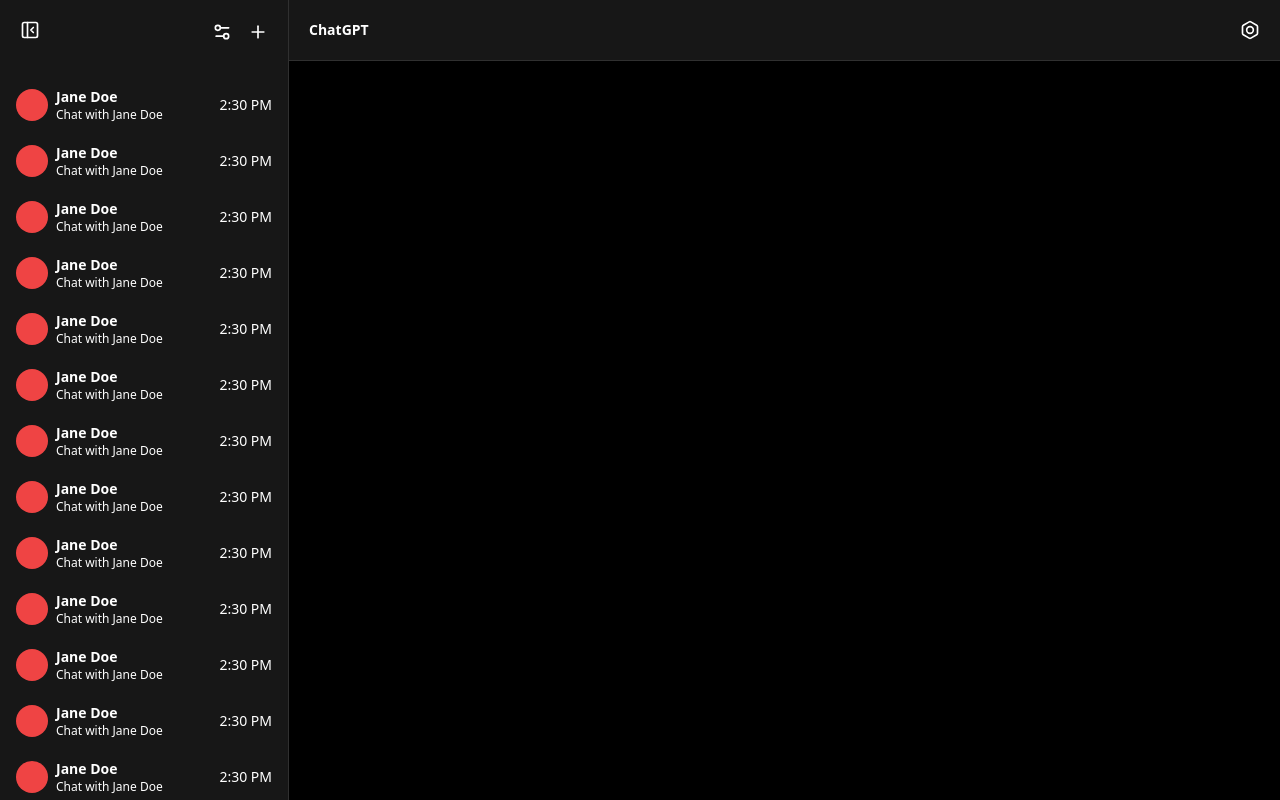
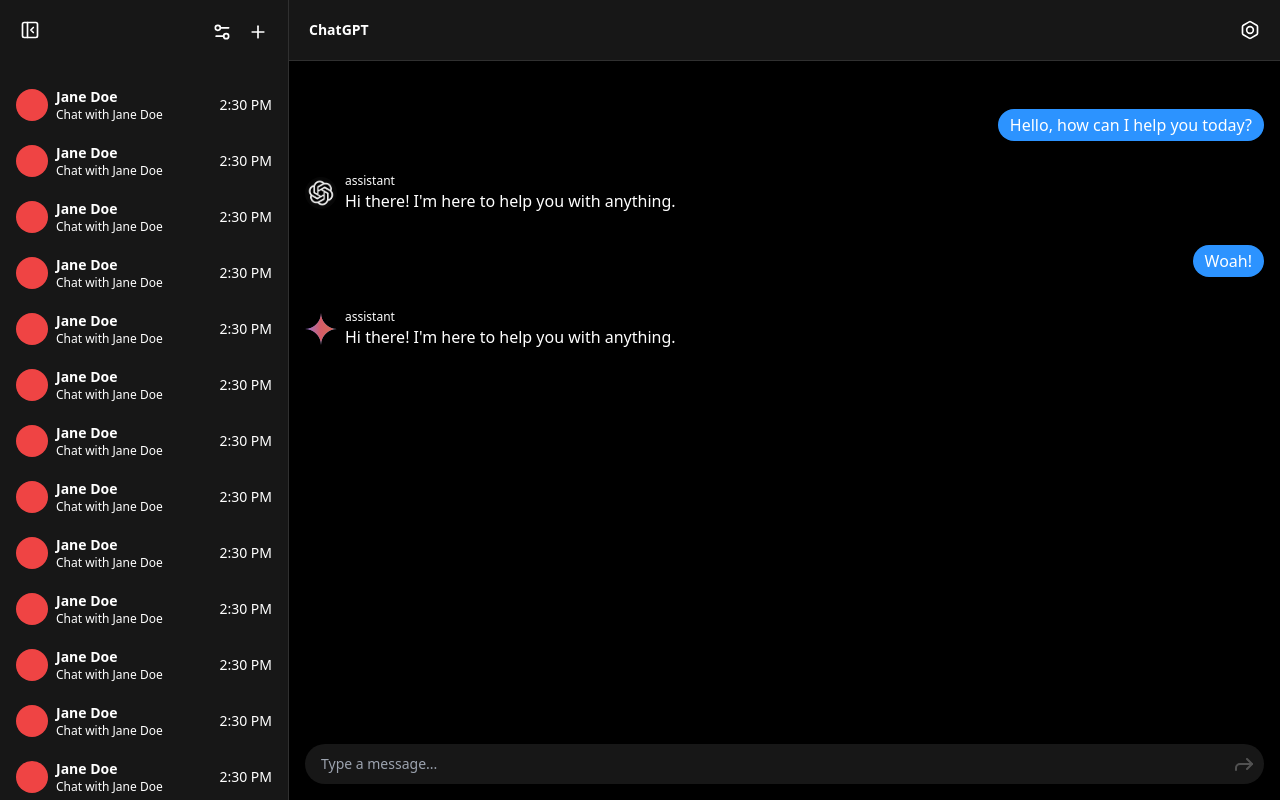
Before and after one commit to keiryan/bot-battle-gen-2, a Vue app: page / in a window 1280 px wide. Built offline with nearby package versions, Linux system fonts and the light colour scheme.

Commit message:
added chat bubbles

```diff
--- a/src/App.vue
+++ b/src/App.vue
@@ -3,13 +3,17 @@
     <Chats
       @toggle-panel="togglePanel"
       :navOpen="navOpen"
-      @toggle-app-settings="toggleCommandBar"
+      @toggle-app-settings="toggleSettings"
     />
     <ChatWindow :navOpen="navOpen" @toggle-panel="togglePanel" />
     <MessageBar
       :messageBarOpen="messageBarOpen"
       @toggle-app-settings="toggleCommandBar"
       @concurrent-message="submitConcurrentMessage"
+    />
+    <Settings
+      :settingsOpen="settingsOpen"
+      @toggle-app-settings="toggleSettings"
     />
   </div>
 </template>
@@ -18,12 +22,14 @@
 import Chats from "./components/Chats.vue";
 import ChatWindow from "./components/ChatWindow.vue";
 import MessageBar from "./components/MessageBar.vue";
+import Settings from "./components/Settings.vue";
 export default {
   name: "App",
   components: {
     Chats,
     ChatWindow,
     MessageBar,
+    Settings,
   },
   props: {},
   data() {
@@ -40,6 +46,7 @@
       },
       navOpen: true,
       messageBarOpen: false,
+      settingsOpen: false,
     };
   },
   computed: {},
@@ -60,6 +67,10 @@
       this.messageBarOpen = !this.messageBarOpen;
     },
 
+    toggleSettings() {
+      this.settingsOpen = !this.settingsOpen;
+    },
+
     submitConcurrentMessage(message) {
       console.log("app level", message);
     },
--- /dev/null
+++ b/src/components/AppSettingsListOption.vue
@@ -0,0 +1,36 @@
+<template>
+  <li
+    class="flex items-center gap-2 p-2 w-full rounded dark-hover"
+    :class="''"
+  >
+    <div>
+      <Bolt size="20" v-if="setting.icon === 'bolt'" />
+      <Atom size="20" v-if="setting.icon === 'atom'" />
+      <Bot size="20" v-if="setting.icon === 'bot'" />
+    </div>
+    <div class="capitalize">{{ setting.title }}</div>
+  </li>
+</template>
+
+<script setup>
+import { Bolt, Atom, Bot } from "lucide-vue-next";
+</script>
+
+<script>
+export default {
+  name: "AppSettingsListOption",
+  components: {},
+  props: {
+    setting: Object,
+    selectedSetting: String,
+  },
+  data() {
+    return {};
+  },
+  computed: {},
+  methods: {},
+  mounted() {},
+};
+</script>
+
+<style></style>
--- /dev/null
+++ b/src/components/ChatMessage.vue
@@ -0,0 +1,64 @@
+<template>
+  <li
+    class="w-full flex transition-custom"
+    :class="message.sender === 'user' && 'justify-end'"
+    :style="{
+      paddingTop: noPadding ? '0.3rem' : '2rem',
+    }"
+  >
+    <div
+      class="bg-[#2C93FF] w-fit py-1 px-3 rounded-full"
+      v-if="message.sender === 'user'"
+      ref="userMessage"
+    >
+      {{ message.content }}
+    </div>
+    <div
+      v-else
+      class="flex items-center gap-2"
+    >
+      <img
+        class="w-8 h-8 rounded-full"
+        :src="getImageUrl(message.icon)"
+        alt="Profile Image"
+      />
+      <div class="flex flex-col">
+        <div class="text-xs">{{ message.sender }}</div>
+        <div>
+          {{ message.content }}
+        </div>
+      </div>
+    </div>
+  </li>
+</template>
+
+<script setup>
+import getImageUrl from "../utils/imageGrabber.js";
+</script>
+
+<script>
+import { ref } from "vue";
+export default {
+  name: "ChatMessage",
+  components: {},
+  props: {
+    message: Object,
+    noPadding: Boolean,
+    index: Number,
+  },
+  data() {
+    return {};
+  },
+  computed: {},
+  methods: {},
+  mounted() {
+    // Remove the transform property after the first message
+    // Wait index x 10ms before animating the message
+    // setTimeout(() => {
+    //   this.$refs.userMessage.style.transform = "";
+    // }, this.index * 20);
+  },
+};
+</script>
+
+<style scoped></style>
--- a/src/components/ChatWindow.vue
+++ b/src/components/ChatWindow.vue
@@ -1,10 +1,12 @@
 <template>
     <div
-    class="flex-[6] bg-black border-l border-[#303030] flex flex-col transition-custom"
+      class="flex-[6] bg-black border-l border-[#303030] flex flex-col transition-custom items-center overflow-x-hidden"
       :class="navOpen ? 'border-[#303030]' : 'border-black'"
     >
       <!-- Header -->
-    <header class="p-4 bg-[#171717] w-full border-b border-[#303030] flex justify-between items-center">
+      <header
+        class="p-4 dark-accent w-full border-b border-[#303030] flex justify-between items-center"
+      >
         <div class="text-sm font-semibold flex gap-2 items-center">
           <button
             class="app-button"
@@ -21,30 +23,82 @@
           <Bolt size="20" />
         </div>
       </header>
+      <!-- Chat Window -->
+      <section class="w-full max-w-screen-lg flex flex-col flex-1 p-4">
+        <transition-group
+          name="list"
+          tag="ul"
+          class="flex-1 items-center flex flex-col"
+        >
+          <ChatMessage
+            v-for="(message, index) in chat.messages"
+            :key="message.id"
+            :message="message"
+            :noPadding="
+              index > 0 && chat.messages[index - 1].sender === message.sender
+            "
+            :index="index"
+          />
+        </transition-group>
+        <ChatWindowInput @submit-message="submitMessage" />
+      </section>
     </div>
   </template>
 
   <script setup>
   import { PanelLeftClose, Bolt } from "lucide-vue-next";
-</script>
+  import ChatWindowInput from "./ChatWindowInput.vue";
+  import ChatMessage from "./ChatMessage.vue";
+    import { ref, defineProps } from "vue";
 
-<script>
-export default {
-  name: "ChatWindow",
-  components: {},
-  props: {
+  const props = defineProps({
     navOpen: Boolean,
+  });
+
+  const chat = ref({
+    id: Math.random(),
+    messages: [
+      {
+        id: 1,
+        sender: "user",
+        content: "Hello, how can I help you today?",
       },
-  data() {
-    return {};
+      {
+        id: 2,
+        sender: "assistant",
+        content: "Hi there! I'm here to help you with anything.",
+        icon: "chatgpt.png",
       },
-  computed: {},
-  methods: {},
-  mounted() {},
-  created() {},
-  updated() {},
-  destroyed() {},
+      {
+        id: 3,
+        sender: "user",
+        content: "Woah!",
+      },
+      {
+        id: 4,
+        sender: "assistant",
+        content: "Hi there! I'm here to help you with anything.",
+        icon: "gemini.svg",
+      },
+    ],
+  });
+
+  const submitMessage = (message) => {
+    chat.value.messages.push({
+      id: Date.now(),
+      sender: "user",
+      content: message,
+    });
   };
   </script>
 
-<style></style>
+  <style scoped>
+  .list-enter-active, .list-leave-active {
+    transition: opacity 0.5s, transform 0.5s;
+  }
+
+  .list-enter-from, .list-leave-to {
+    opacity: 0;
+    transform: translateY(20px);
+  }
+  </style>
--- /dev/null
+++ b/src/components/ChatWindowInput.vue
@@ -0,0 +1,49 @@
+<template>
+  <form
+    class="w-full pl-4 p-1 dark-accent rounded-full flex items-center"
+    @submit="submitMessage"
+  >
+    <input
+      type="text"
+      class="bg-transparent outline-none border-none text-white w-full text-sm"
+      autocomplete="off"
+      placeholder="Type a message..."
+      v-model="message"
+    />
+    <div
+      class="p-1 rounded-full transition-custom hover:bg-[#ffffff20]"
+      :class="message.length === 0 && 'pointer-events-none opacity-25'"
+      @click="submitMessage"
+    >
+      <Forward class="cursor-pointer" />
+    </div>
+  </form>
+</template>
+
+<script setup>
+import { Forward } from "lucide-vue-next";
+</script>
+
+<script>
+export default {
+  name: "ChatWindowInput",
+  components: {},
+  props: {},
+  data() {
+    return {
+      message: "",
+    };
+  },
+  computed: {},
+  methods: {
+    submitMessage(e) {
+      e.preventDefault();
+      this.$emit("submit-message", this.message);
+      this.message = "";
+    },
+  },
+  mounted() {},
+};
+</script>
+
+<style></style>
--- a/src/components/Chats.vue
+++ b/src/components/Chats.vue
@@ -1,6 +1,6 @@
 <template>
   <div
-    class="flex-[2] bg-[#171717] transition-custom overflow-y-scroll overflow-x-hidden no-scrollbar"
+    class="flex-[2] dark-accent transition-custom overflow-y-scroll overflow-x-hidden no-scrollbar"
     :class="navOpen ? 'max-w-[18rem]' : 'max-w-0'"
   >
     <div class="flex flex-col">
--- a/src/components/MessageBar.vue
+++ b/src/components/MessageBar.vue
@@ -6,13 +6,10 @@
     "
   >
     <!-- Background blur -->
-    <div
-      class="w-full h-full absolute top-0 left-0 backdrop-blur backdrop-brightness-[0.20] hover:cursor-pointer"
-      @click="$emit('toggle-app-settings')"
-    />
+    <div class="background-blur" @click="$emit('toggle-app-settings')" />
     <div class="w-full max-w-screen-sm z-50">
       <div class="flex items-center">
-        <div
+        <!-- <div
           class="flex items-center cursor-pointer bg-[#060606FF] rounded-full border border-[#282828] overflow-hidden"
           :class="
             settingsOpen ? 'w-0 opacity-0 pointer-events-none' : 'p-2 mr-2'
@@ -24,7 +21,7 @@
             class="transition-all duration-300 ease-in-out opacity-50 hover:opacity-100"
             :class="settingsOpen && '-translate-x-52'"
           />
-        </div>
+        </div> -->
         <form
           class="flex flex-1 gap-2 bg-[#060606FF] p-2 px-3 rounded-full border border-[#282828]"
           @submit="submitConcurrentMessage"
@@ -67,7 +64,6 @@
   },
   computed: {},
   methods: {
-
     submitConcurrentMessage(e) {
       e.preventDefault();
       this.$emit("concurrent-message", this.message);
--- /dev/null
+++ b/src/components/Settings.vue
@@ -0,0 +1,79 @@
+<template>
+  <div
+    class="w-screen h-screen fixed top-0 left-0 transition-custom flex items-center justify-center"
+    :class="settingsOpen ? 'opacity-100' : 'opacity-0 pointer-events-none'"
+  >
+    <div
+      class="background-blur transition-custom"
+      @click="$emit('toggle-app-settings')"
+    />
+
+    <div
+      class="w-full max-w-screen-sm rounded border border-[#303030] z-50 flex"
+    >
+      <aside class="flex flex-1 p-2 bg-[#111111] border-r border-[#303030]">
+        <ul class="w-full">
+          <AppSettingsListOption
+            v-for="setting in settings"
+            :setting="setting"
+            :key="setting.id"
+          />
+        </ul>
+      </aside>
+      <section class="flex-[3] dark-accent"></section>
+    </div>
+  </div>
+</template>
+
+<script setup></script>
+
+<script>
+import AppSettingsListOption from "./AppSettingsListOption.vue";
+export default {
+  name: "Settings",
+  components: {
+    AppSettingsListOption,
+  },
+  props: {
+    settingsOpen: Boolean,
+  },
+  data() {
+    return {
+      settings: [
+        {
+          id: 1,
+          title: "General",
+          icon: "bolt",
+        },
+        {
+          id: 2,
+          title: "ChatGPT",
+          icon: "bot",
+        },
+        {
+          id: 3,
+          title: "Gemini",
+          icon: "atom",
+        },
+        // {
+        //   id: 4,
+        //   title: "Privacy",
+        //   icon: "Lock",
+        // },
+        // {
+        //   id: 5,
+        //   title: "Help",
+        //   icon: "HelpCircle",
+        // },
+      ],
+
+      selectedSetting: null,
+    };
+  },
+  computed: {},
+  methods: {},
+  mounted() {},
+};
+</script>
+
+<style></style>
--- a/src/globalProperties.js
+++ b/src/globalProperties.js
@@ -4,6 +4,8 @@
       lightMode: true,
       reduceMotion: false,
       autoCloseMessageBar: true,
+      username: 'John Doe',
+      chatGPTToken: '',
     };
   },
 };
--- a/src/style.css
+++ b/src/style.css
@@ -21,3 +21,11 @@
 .dark-hover {
   @apply cursor-pointer transition-custom hover:bg-[#FFFFFF1D];
 }
+
+.dark-accent {
+  @apply bg-[#171717];
+}
+
+.background-blur {
+  @apply w-full h-full absolute top-0 left-0 backdrop-blur backdrop-brightness-[0.20] hover:cursor-pointer;
+}
--- /dev/null
+++ b/src/utils/imageGrabber.js
@@ -0,0 +1,4 @@
+export default function getImageUrl(path) {
+  const newURL = new URL(`../assets/images/${path}`, import.meta.url).href;
+  return newURL;
+}
```
Also changed, not shown: src/assets/images/chatgpt.png (added), src/assets/images/gemini.svg (added). Lines whose indentation alone changed are shown as unchanged.
